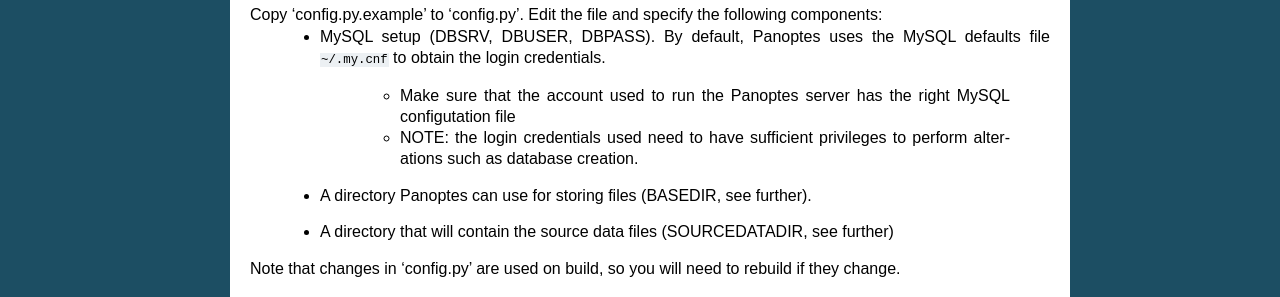
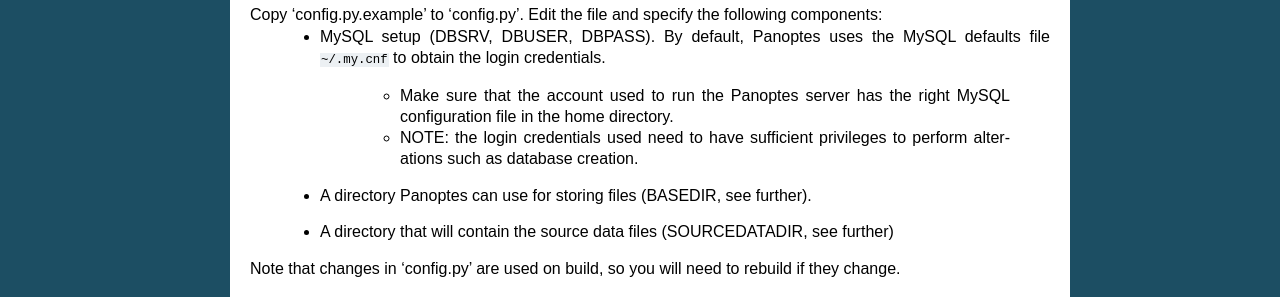
Before and after one commit to cggh/panoptes, a Sphinx documentation site: the page built from documentation/deployment.rst, in a window 1280 px wide. Shown: the part 481-778 px from the top of the page. Built offline with Sphinx 7.4.7, drawn with Linux system fonts in a browser that asks for light colours.

Commit message:
Update deployment.rst

```diff
--- a/documentation/deployment.rst
+++ b/documentation/deployment.rst
@@ -21,10 +21,8 @@ Build
 Copy 'config.py.example' to 'config.py'. Edit the file and specify the following components:
  - MySQL setup (DBSRV, DBUSER, DBPASS).
    By default, Panoptes uses the MySQL defaults file ``~/.my.cnf`` to obtain the login credentials.
-
-     - Make sure that the account used to run the Panoptes server has the right MySQL configutation file
-     - NOTE: the login credentials used need to have sufficient privileges to perform alterations such as database creation.
-
+     * Make sure that the account used to run the Panoptes server has the right MySQL configuration file in the home directory.
+     * NOTE: the login credentials used need to have sufficient privileges to perform alterations such as database creation.
  - A directory Panoptes can use for storing files (BASEDIR, see further).
  - A directory that will contain the source data files (SOURCEDATADIR, see further)
 Note that changes in 'config.py' are used on build, so you will need to rebuild if they change.
```
